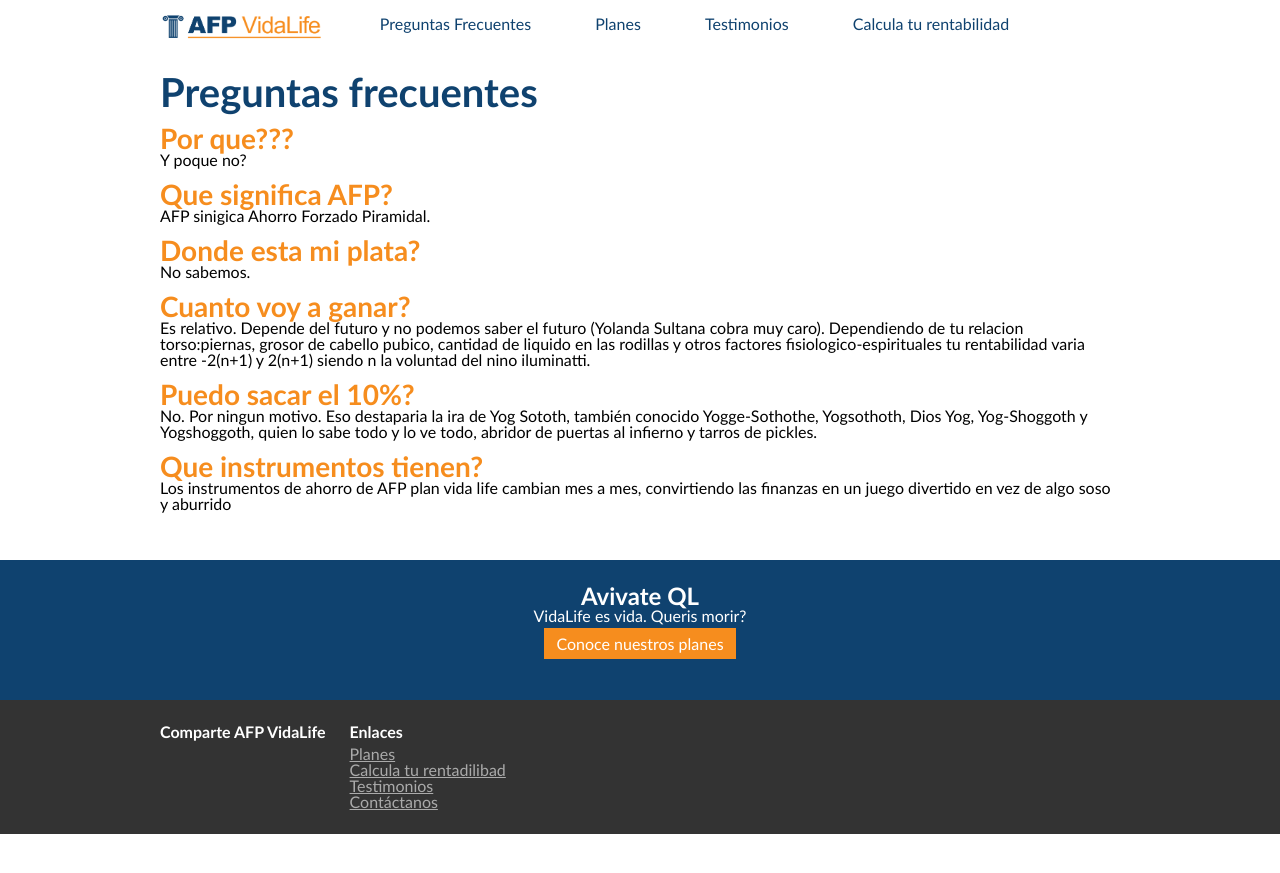
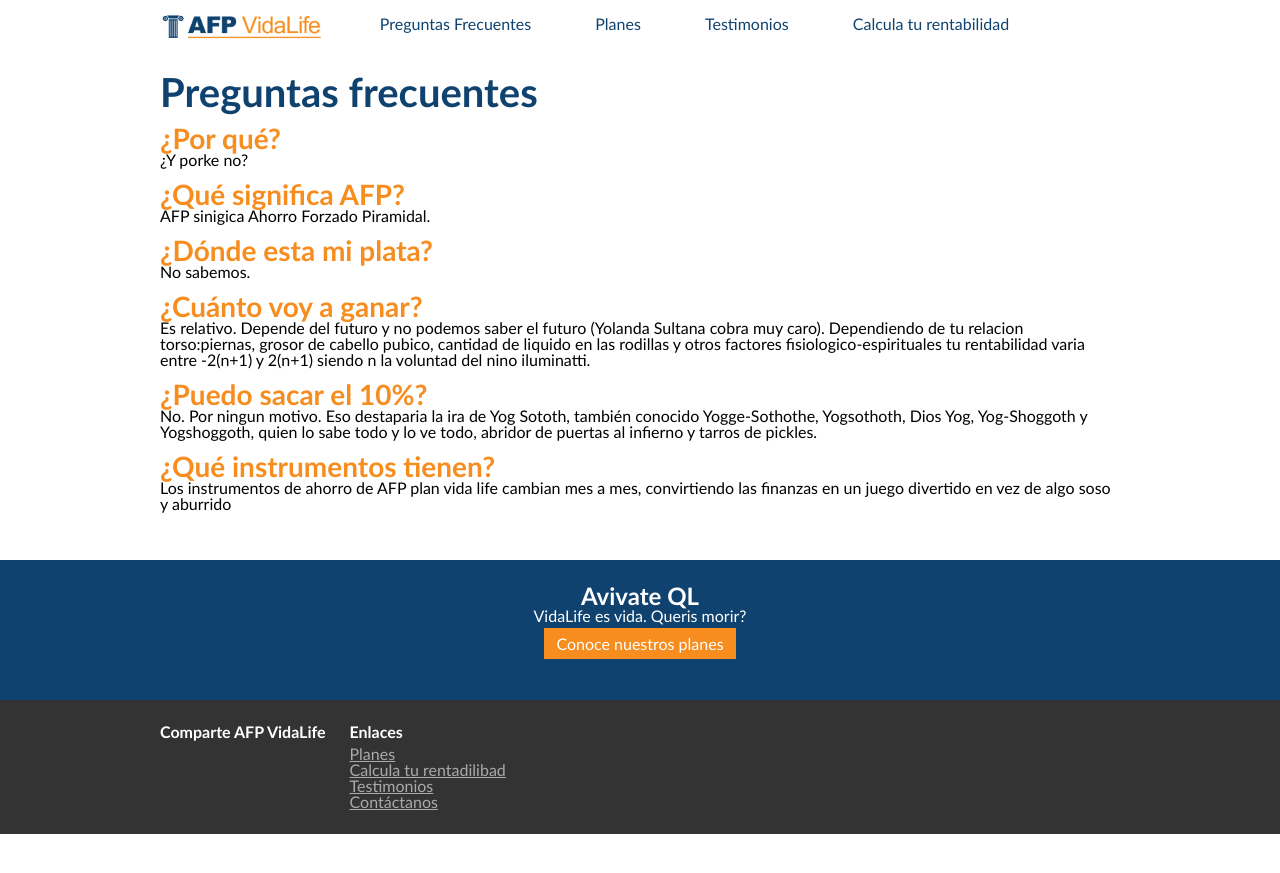
Before and after one commit to tubatuba/vidalife, a Jekyll site: the page built from faq.md, in a window 1280 px wide. Shown: the top 873 px of the page. Built offline with Jekyll 4.4.1, drawn with Linux system fonts in a browser that asks for light colours.

Commit message:
preguntas

```diff
--- a/faq.md
+++ b/faq.md
@@ -7,25 +7,25 @@ cta_btn: "Conoce nuestros planes"
 cta_link: "/planes.html"
 ---
 
-## Por que???
+## ¿Por qué?
 
-Y poque no?
+¿Y porke no?
 
-## Que significa AFP?
+## ¿Qué significa AFP?
 
 AFP sinigica Ahorro Forzado Piramidal.
 
-## Donde esta mi plata?
+## ¿Dónde esta mi plata?
 
 No sabemos.
 
-## Cuanto voy a ganar?
+## ¿Cuánto voy a ganar?
 
 Es relativo. Depende del futuro y no podemos saber el futuro (Yolanda Sultana cobra muy caro). Dependiendo de tu relacion torso:piernas, grosor de cabello pubico, cantidad de liquido en las rodillas y otros factores fisiologico-espirituales tu rentabilidad varia entre -2*(n+1) y 2*(n+1) siendo n la voluntad del nino iluminatti.
 
-## Puedo sacar el 10%?
+## ¿Puedo sacar el 10%?
 
 No. Por ningun motivo. Eso destaparia la ira de Yog Sototh, también conocido Yogge-Sothothe, Yogsothoth, Dios Yog, Yog-Shoggoth y Yogshoggoth, quien lo sabe todo y lo ve todo, abridor de puertas al infierno y tarros de pickles.
 
-## Que instrumentos tienen?
+## ¿Qué instrumentos tienen?
 Los instrumentos de ahorro de AFP plan vida life cambian mes a mes, convirtiendo las finanzas en un juego divertido en vez de algo soso y aburrido
```
